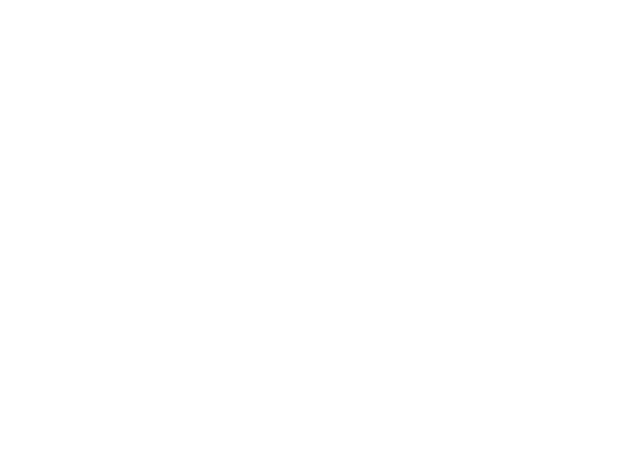
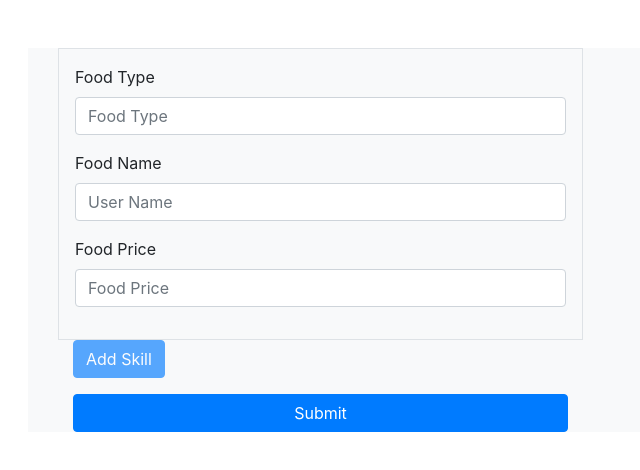
Before and after one commit to karthi2396/domorespices, an Angular app: page /createInventry in a window 1280 px wide. Before the commit this address led to /. Shown: the top 470 px of the page, without its empty margins (42-682 px from the left). Built offline with nearby package versions, Linux system fonts and the light colour scheme.

Commit message:
started 1st level work

```diff
--- a/src/app/app-routing.module.ts
+++ b/src/app/app-routing.module.ts
@@ -3,10 +3,12 @@
 import { LoginComponent } from './login/login.component';
 import { SignupOneComponent } from './signup-one/signup-one.component';
 import { SignupTwoComponent } from './signup-two/signup-two.component';
+import { CreateInventryComponent } from './create-inventry/create-inventry.component';
 
 const routes: Routes = [{path: 'login', component: LoginComponent},
                         {path: 'signupFirst', component: SignupOneComponent},
-                        {path: 'signupSecond', component: SignupTwoComponent}];
+                        {path: 'signupSecond', component: SignupTwoComponent},
+                         {path: 'createInventry', component: CreateInventryComponent}];
 
 @NgModule({
   imports: [RouterModule.forRoot(routes)],
--- a/src/app/app.module.ts
+++ b/src/app/app.module.ts
@@ -7,6 +7,7 @@
 import { SignupOneComponent } from './signup-one/signup-one.component';
 import { SignupTwoComponent } from './signup-two/signup-two.component';
 import { Data } from './data';
+import { CreateInventryComponent } from './create-inventry/create-inventry.component';
 
 @NgModule({
   declarations: [
@@ -14,7 +15,8 @@
     LoginComponent,
     routingComponents,
     SignupOneComponent,
-    SignupTwoComponent
+    SignupTwoComponent,
+    CreateInventryComponent
   ],
   imports: [
     BrowserModule,
--- /dev/null
+++ b/src/app/create-inventry/create-inventry.component.css
@@ -0,0 +1,16 @@
+.sidenav {
+    height: 100%;
+    width: 100%;
+
+    background-position: center;
+    background: url('/assets/images/inventry.jpg');
+    background-repeat: no-repeat;
+    background-size: cover;
+
+ }
+ .border{
+     border: 2px solid red;
+ }
+ hr {
+    border: 1px solid silver;
+}
--- /dev/null
+++ b/src/app/create-inventry/create-inventry.component.html
@@ -0,0 +1,54 @@
+    <div class="container bg-light vertical-center">
+    <div class="col-md-6 col-sm-12 mt-5 ">
+    <form [formGroup]="inventryForm" #userForm="ngForm" (ngSubmit)="createInventry()">
+      <div formArrayName="skills"  *ngFor="let skill of inventryForm.get('skills').controls; let i = index">
+        <hr *ngIf="i>0">
+        <div [formGroupName]="i" class="border p-3">
+            <div class="col-sm-6 " *ngIf="inventryForm.get('skills').length>1">
+                <button type="button" class="btn btn-danger btn-md float-right"
+                        title="Delete Skill" (click)="removeSkillButtonClick(i)">
+                  <span class="glyphicon glyphicon-remove"></span>
+                </button>
+              </div>
+            <div class="form-group" >
+            <label [attr.for]="'type'+i">Food Type</label>
+
+            <input type="text"  class="form-control form-control-m" required [id]="'type'+i"
+            formControlName="type" name="inventryfoodtype" placeholder="Food Type">
+            <span class="text-danger" id="password" *ngIf="skill.get('type').errors?.required&&userForm.submitted">
+              Food Type is required
+            </span>
+
+      </div>
+      <div class="form-group" >
+        <label [attr.for]="'food'+i">Food Name</label>
+        <input type="text"  class="form-control form-control-m" [id]="'food'+i"
+        formControlName="food"  placeholder="User Name" required>
+        <span class="text-danger" id="password" *ngIf="skill.get('food').errors?.required&&userForm.submitted">
+          Food Name is required
+        </span>
+      </div>
+      <div class="form-group" >
+        <label [attr.for]="'price'+i">Food Price</label>
+        <input type="text"  class="form-control form-control-m" required [id]="'price'+i"
+        formControlName="price"  placeholder="Food Price">
+        <span class="text-danger" id="password" *ngIf="skill.get('price').errors?.required&&userForm.submitted">
+          Food Type is required
+        </span>
+      </div>
+  </div>
+</div>
+<div class="form-group">
+  <div class="col-md-offset-2 col-md-4">
+    <button type="button" class="btn btn-primary" [disabled]="inventryForm.get('skills').invalid" (click)="addSkillButtonClick()">
+      Add Skill
+    </button>
+  </div>
+</div>
+
+<div class="col-md-12 text-center ">
+  <button type="submit" (click)="createInventry()" class=" btn btn-block mybtn btn-primary tx-tfm">Submit</button>
+</div>
+</form>
+   </div>
+  </div>
--- /dev/null
+++ b/src/app/create-inventry/create-inventry.component.ts
@@ -0,0 +1,48 @@
+import { Component, OnInit } from '@angular/core';
+import { FormBuilder, FormGroup, Validators, FormArray, AbstractControl } from '@angular/forms';
+import { InventryVO, InventryVOList } from './inventry-vo';
+@Component({
+  selector: 'app-create-inventry',
+  templateUrl: './create-inventry.component.html',
+  styleUrls: ['./create-inventry.component.css']
+})
+export class CreateInventryComponent implements OnInit {
+
+  constructor(private fb: FormBuilder) { }
+  name = 'Angular 6';
+  inventryForm: FormGroup;
+  inventryList = new InventryVOList();
+  ngOnInit() {
+    this.inventryForm = this.fb.group({
+      skills: this.fb.array([
+        this.addSkillFormGroup()
+      ])
+    });
+  }
+
+  addSkillButtonClick(): void {
+   ( this.inventryForm.get('skills') as FormArray).push(this.addSkillFormGroup());
+  }
+  removePhone(index) {
+    (this.inventryForm.get('skills') as FormArray).removeAt(index);
+  }
+
+  createInventry() {
+    this.inventryList.inventryVOList = this.inventryForm.get('skills').value;
+    console.log(this.inventryForm);
+    console.log(this.inventryList);
+  }
+
+  addSkillFormGroup(): FormGroup {
+    return this.fb.group({
+      type: ['', Validators.required],
+      food: ['', Validators.required],
+      price: ['', Validators.required]
+    });
+  }
+
+  removeSkillButtonClick(skillGroupIndex: number): void {
+    (this.inventryForm.get('skills') as FormArray).removeAt(skillGroupIndex);
+  }
+
+}
--- /dev/null
+++ b/src/app/create-inventry/inventry-vo.ts
@@ -0,0 +1,9 @@
+export interface InventryVO {
+    foodtype: string;
+    foodName: string;
+    foodPrice: string;
+}
+
+export class InventryVOList {
+    inventryVOList: InventryVO[];
+}
--- a/src/app/login/login.component.ts
+++ b/src/app/login/login.component.ts
@@ -1,5 +1,5 @@
 import { Component, OnInit } from '@angular/core';
-import { FormBuilder, FormGroup, Validators } from  '@angular/forms';
+import { FormBuilder, FormGroup, Validators } from '@angular/forms';
 import { LoginVO } from './login-vo';
 
 @Component({
@@ -21,7 +21,7 @@
   });
   }
 
-  login(){
+  login() {
    this.isSubmitted = true;
    if (this.loginInfo.password.localeCompare('wrong') === 0) {
       this.valid = true;
```
Also changed, not shown: src/assets/images/inventry.jpg (added), 1 other file (tests, documents, lock files or other folders).
